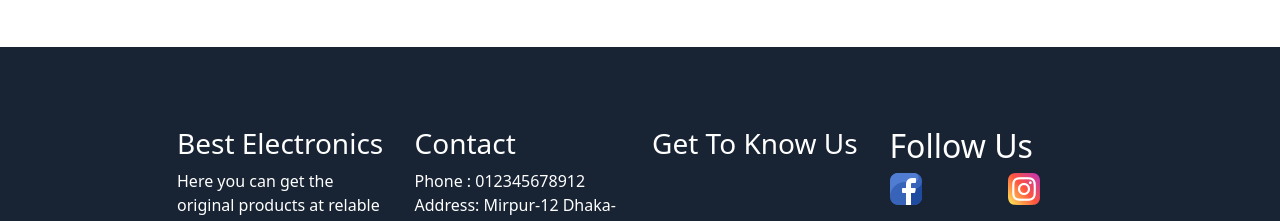
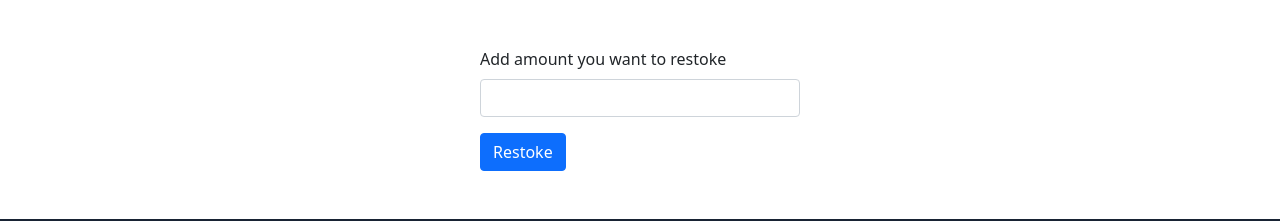
Before and after one commit to 6epotato/Best-Electronics, a React (Create React App) app: page /item/1 in a window 1280 px wide. Shown: the part 217-438 px from the top of the page. Built offline with nearby package versions, Linux system fonts and the light colour scheme; no server answers.

Commit message:
restoke done

```diff
--- a/src/Components/Inventory/ItemDetail/ItemDetail.js
+++ b/src/Components/Inventory/ItemDetail/ItemDetail.js
@@ -1,5 +1,6 @@
 import React, { useEffect, useState } from 'react';
 import { useParams } from 'react-router-dom';
+
 
 const ItemDetail = () => {
     const { itemId } = useParams();
@@ -14,7 +15,7 @@ const ItemDetail = () => {
             .then(data => setItem(data));
     }, [item])
 
-
+    //handle qantity deliver item
     const handleDeliverd = () => {
         const oldQuantity = parseInt(item.quantity)
         const quantity = oldQuantity - 1;
@@ -39,7 +40,37 @@ const ItemDetail = () => {
             })
     }
 
+    //handle restoke button
+    const handleRestokeItem = event => {
+        event.preventDefault();
+        const oldQuantity = parseInt(item.quantity)
+        const restoke = parseInt(event.target.restoke.value)
+        const quantity = oldQuantity + restoke;
+        // console.log(quantity);
+        const updatedQuantity = { quantity };
+
+
+        //send data to  server
+
+        const url = `http://localhost:5000/item/${itemId}`;
+        fetch(url, {
+            method: "PUT",
+            headers: {
+                'content-type': 'application/json'
+            },
+            body: JSON.stringify(updatedQuantity)
+
+        })
+            .then(res => res.json())
+            .then(result => {
+                console.log(result);
+
+            })
+    }
+
     return (
+        <>
+
             <div className='d-flex justify-content-center my-5'>
 
                 <div className="card" style={{ width: "18rem" }}>
@@ -53,7 +84,22 @@ const ItemDetail = () => {
                         <button onClick={() => handleDeliverd()} type="button" className="btn btn-primary">Deliverd</button>
                     </div>
                 </div>
+                {/* restoke form */}
+
             </div>
+            <div >
+                <form onSubmit={handleRestokeItem} className='w-25 mx-auto my-5'>
+                    <div class="mb-3">
+                        <label for="exampleInputEmail1" class="form-label">Add amount you want to restoke</label>
+                        <input type="number" name='restoke' class="form-control" id="exampleInputEmail1" aria-describedby="emailHelp" />
+
+                    </div>
+                    <button type="submit" class="btn btn-primary">Restoke</button>
+
+                </form>
+
+            </div>
+        </>
     );
 };
 
```
Lines whose indentation alone changed are shown as unchanged.
